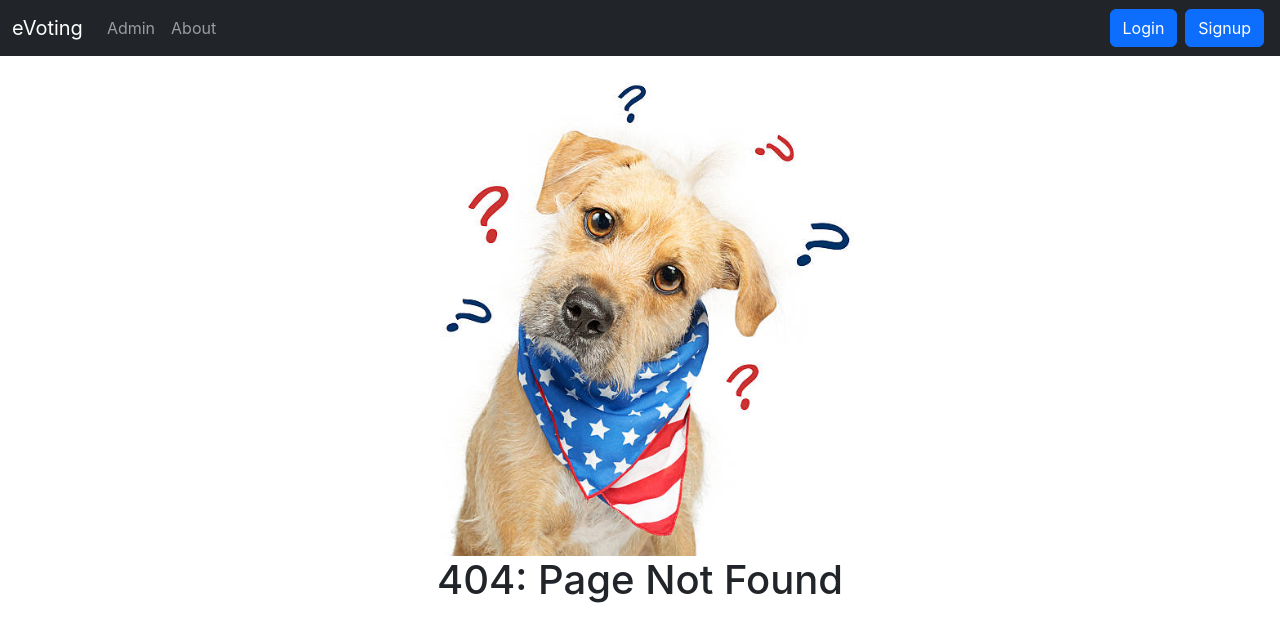
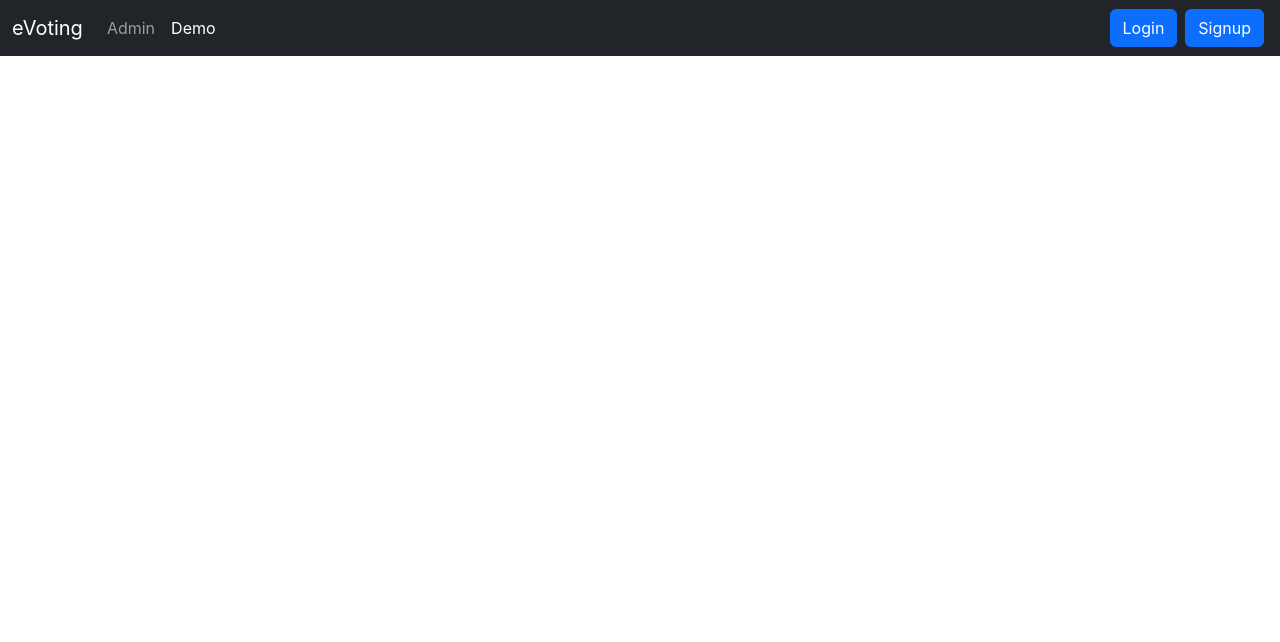
Before and after one commit to vankudregoutam/eVoting-using-MERN-Stack, a React (Create React App) app: page /demo in a window 1280 px wide. Before the commit this address had no page. Shown: the top 642 px of the page. Built offline with nearby package versions, Linux system fonts and the light colour scheme.

Commit message:
final commit

```diff
--- a/src/App.js
+++ b/src/App.js
@@ -2,7 +2,6 @@ import './App.css';
 import NavBar from './components/NavBar';
 import { BrowserRouter as Router, Route, Routes } from 'react-router-dom';
 import CandidateState from './context/candidates/CandidateState';
-import About from './components/About';
 import UserLogin from './components/UserLogin';
 import CastVote from './components/CastVote';
 import UserSignUp from './components/UserSignUp';
@@ -10,6 +9,7 @@ import AdminLogin from './components/AdminLogin';
 import NotFoundPage from './components/NotFoundPage';
 import Candidates from './components/Candidates';
 import FinalPage from './components/FinalPage';
+import Demo from './components/Demo';
 
 const App = () => {
   return (
@@ -22,7 +22,7 @@ const App = () => {
             <Route exact path='/login' element={<UserLogin />} />
             <Route exact path='/signup' element={<UserSignUp />} />
             <Route exact path='/castvote' element={<CastVote />} />
-            <Route exact path='/about' element={<About />} />
+            <Route exact path='/demo' element={<Demo />} />
             <Route exact path='/adminlogin' element={<AdminLogin />} />
             <Route exact path='/addcandidate' element={<Candidates />} />
             <Route exact path='/thanks-for-voting' element={<FinalPage />} />
--- a/src/components/About.js
+++ /dev/null
@@ -1,13 +0,0 @@
-import React, { useContext } from 'react'
-import candidateContext from '../context/candidates/candidateContext'
-
-const About = () => {
-    const a = useContext(candidateContext)
-    return (
-        <>
-            This is about {a.name}
-        </>
-    )
-}
-
-export default About
--- /dev/null
+++ b/src/components/Demo.js
@@ -0,0 +1,11 @@
+import React from 'react'
+
+const Demo = () => {
+    return (
+        <>
+
+        </>
+    )
+}
+
+export default Demo
--- a/src/components/FinalPage.js
+++ b/src/components/FinalPage.js
@@ -10,7 +10,7 @@ const FinalPage = () => {
         Swal.fire({
             position: "center",
             icon: "success",
-            title: "Your work has been saved",
+            title: "Your vote has been saved",
             showConfirmButton: false,
             timer: 1500
         });
--- a/src/components/NavBar.js
+++ b/src/components/NavBar.js
@@ -17,7 +17,7 @@ const NavBar = () => {
                                 <Link className={`nav-link ${location.pathname === '/adminlogin' ? 'active' : ''}`} aria-current="page" to="/adminlogin">Admin</Link>
                             </li>
                             <li className="nav-item">
-                                <Link className={`nav-link ${location.pathname === '/about' ? 'active' : ''}`} to="/about">About</Link>
+                                <Link className={`nav-link ${location.pathname === '/demo' ? 'active' : ''}`} to="/demo">Demo</Link>
                             </li>
                         </ul>
                         <form className="d-flex">
```
